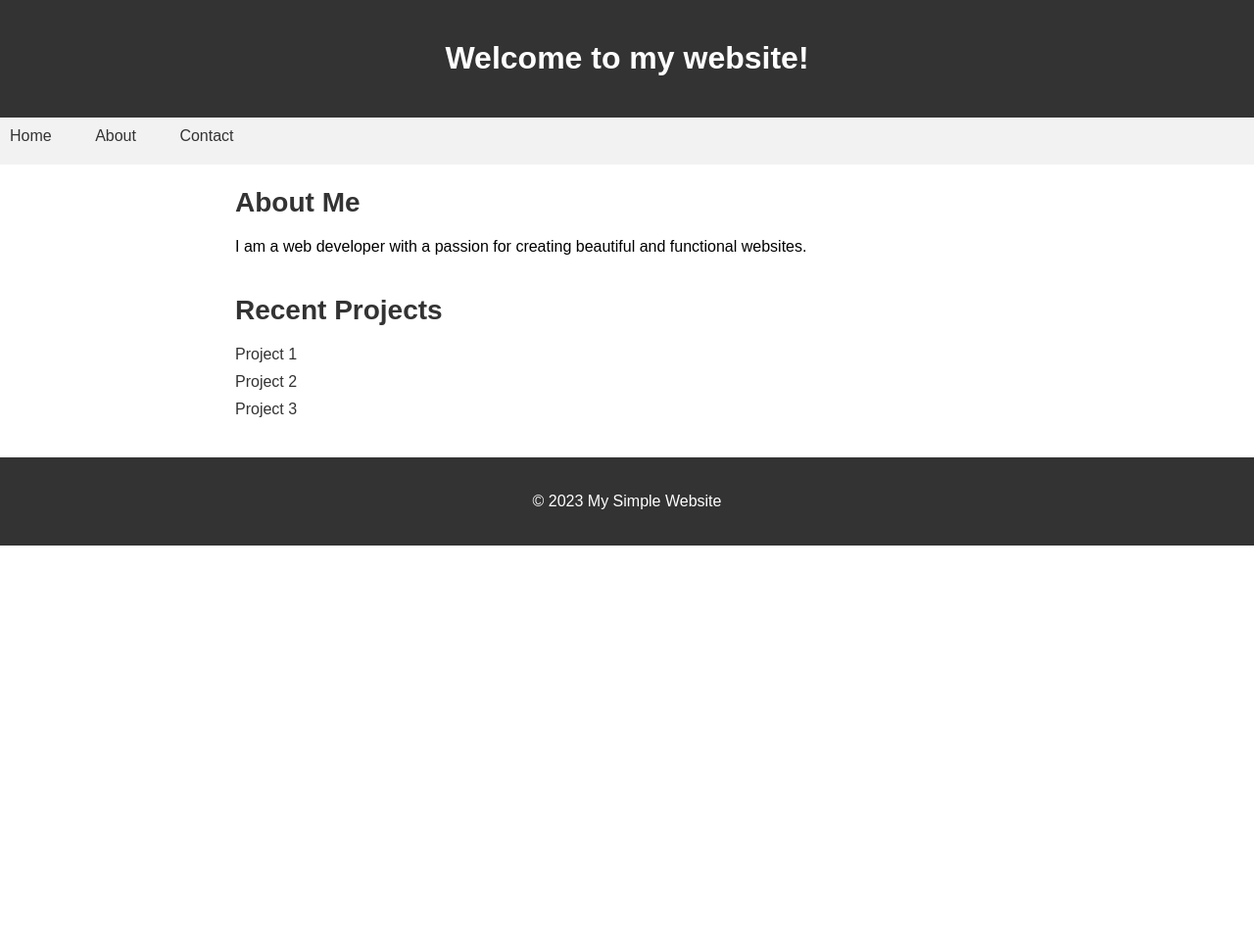
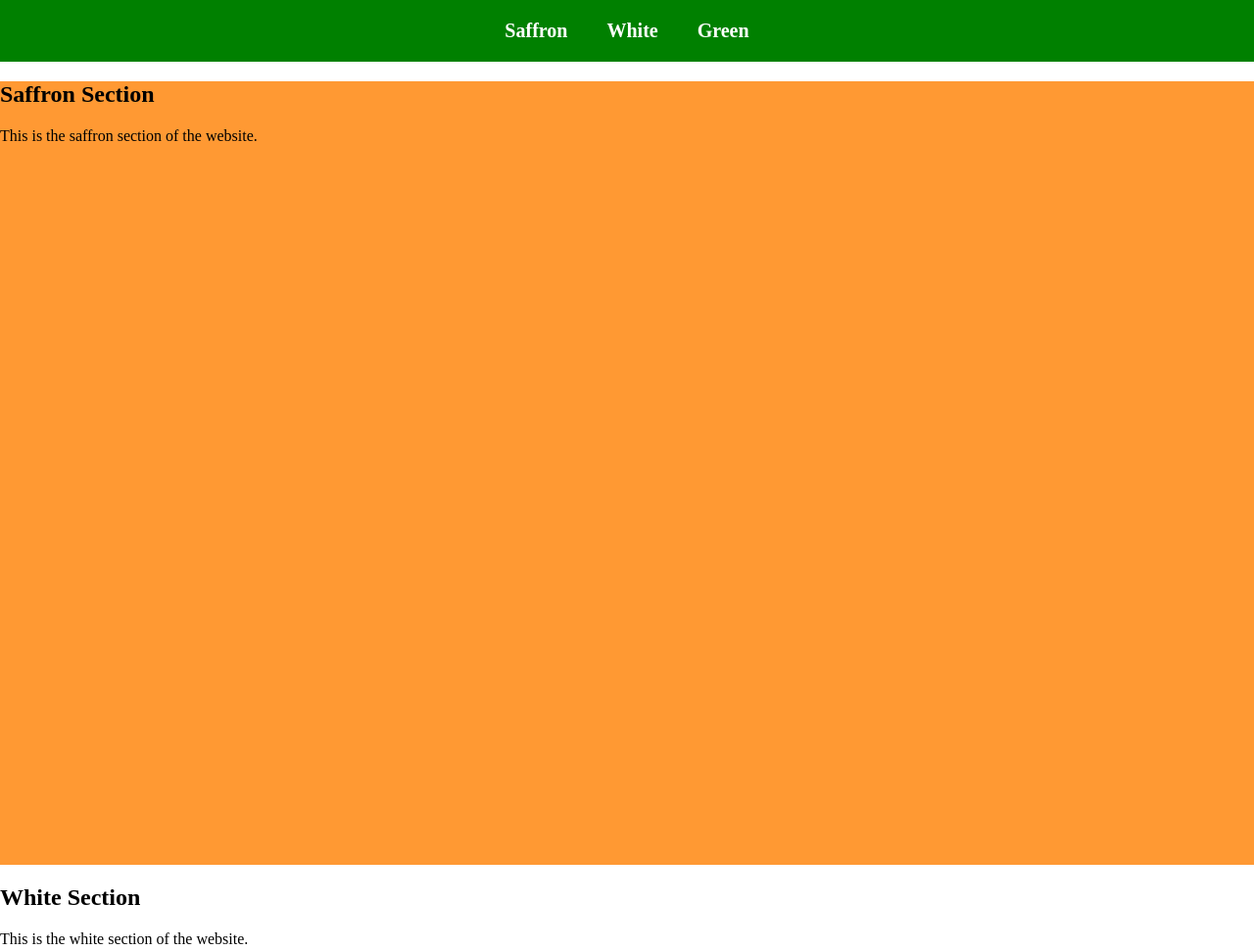
Before and after one commit to bobgitstudent/mywebtest, a website: page index.html in a window 1280 px wide. Shown: the top 971 px of the page at 98% size. Before the commit the page ends 800 px from the top, so only its background shows below. Drawn offline with Linux system fonts and the light colour scheme.

Commit message:
the tricolor webpage trial 1

```diff
--- a/index.html
+++ b/index.html
@@ -1,36 +1,28 @@
 <!DOCTYPE html>
 <html>
   <head>
-	<title>My Simple Website</title>
-	<link rel="stylesheet" type="text/css" href="styles.css">
+    <title>Tricolor Website</title>
+    <link rel="stylesheet" type="text/css" href="style.css">
   </head>
   <body>
-	<header>
-		<h1>Welcome to my website!</h1>
-	</header>
     <nav>
       <ul>
-			<li><a href="#">Home</a></li>
-			<li><a href="#">About</a></li>
-			<li><a href="#">Contact</a></li>
+        <li><a href="#saffron">Saffron</a></li>
+        <li><a href="#white">White</a></li>
+        <li><a href="#green">Green</a></li>
       </ul>
     </nav>
-	<main>
-		<section>
-			<h2>About Me</h2>
-			<p>I am a web developer with a passion for creating beautiful and functional websites.</p>
+    <section id="saffron">
+      <h1>Saffron Section</h1>
+      <p>This is the saffron section of the website.</p>
     </section>
-		<section>
-			<h2>Recent Projects</h2>
-			<ul>
-				<li><a href="#">Project 1</a></li>
-				<li><a href="#">Project 2</a></li>
-				<li><a href="#">Project 3</a></li>
-			</ul>
+    <section id="white">
+      <h1>White Section</h1>
+      <p>This is the white section of the website.</p>
     </section>
-	</main>
-	<footer>
-		<p>&copy; 2023 My Simple Website</p>
-	</footer>
+    <section id="green">
+      <h1>Green Section</h1>
+      <p>This is the green section of the website.</p>
+    </section>
   </body>
 </html>
--- /dev/null
+++ b/style.css
@@ -0,0 +1,52 @@
+body {
+  margin: 0;
+  padding: 0;
+}
+
+nav {
+  background-color: #008000;
+  display: flex;
+  justify-content: center;
+}
+
+nav ul {
+  list-style-type: none;
+  margin: 0;
+  padding: 0;
+  display: flex;
+}
+
+nav li {
+  margin: 0;
+  padding: 0;
+}
+
+nav a {
+  display: block;
+  padding: 20px;
+  color: white;
+  text-decoration: none;
+  font-size: 20px;
+  font-weight: bold;
+  transition: background-color 0.5s ease;
+}
+
+nav a:hover {
+  background-color: white;
+  color: #008000;
+}
+
+#saffron {
+  background-color: #FF9933;
+  height: 100vh;
+}
+
+#white {
+  background-color: white;
+  height: 100vh;
+}
+
+#green {
+  background-color: #138808;
+  height: 100vh;
+}
--- a/styles.css
+++ /dev/null
@@ -1,78 +0,0 @@
-body {
-	margin: 0;
-	padding: 0;
-	font-family: Arial, sans-serif;
-}
-
-header {
-	background-color: #333;
-	color: #fff;
-	padding: 20px;
-	text-align: center;
-}
-
-nav ul {
-	list-style: none;
-	margin: 0;
-	padding: 0;
-	background-color: #f2f2f2;
-}
-
-nav li {
-	display: inline-block;
-	margin-right: 20px;
-}
-
-nav li a {
-	display: block;
-	padding: 10px;
-	color: #333;
-	text-decoration: none;
-}
-
-nav li a:hover {
-	background-color: #333;
-	color: #fff;
-}
-
-main {
-	max-width: 800px;
-	margin: 20px auto;
-	padding: 0 20px;
-}
-
-section {
-	margin-bottom: 40px;
-}
-
-h2 {
-	color: #333;
-	font-size: 28px;
-	margin-bottom: 20px;
-}
-
-ul {
-	list-style: none;
-	margin: 0;
-	padding: 0;
-}
-
-li {
-	margin-bottom: 10px;
-}
-
-a {
-	color: #333;
-	text-decoration: none;
-}
-
-a:hover {
-	text-decoration: underline;
-}
-
-footer {
-	background-color: #333;
-	color: #fff;
-	padding: 20px;
-	text-align: center;
-}
```
Lines whose indentation alone changed are shown as unchanged.
